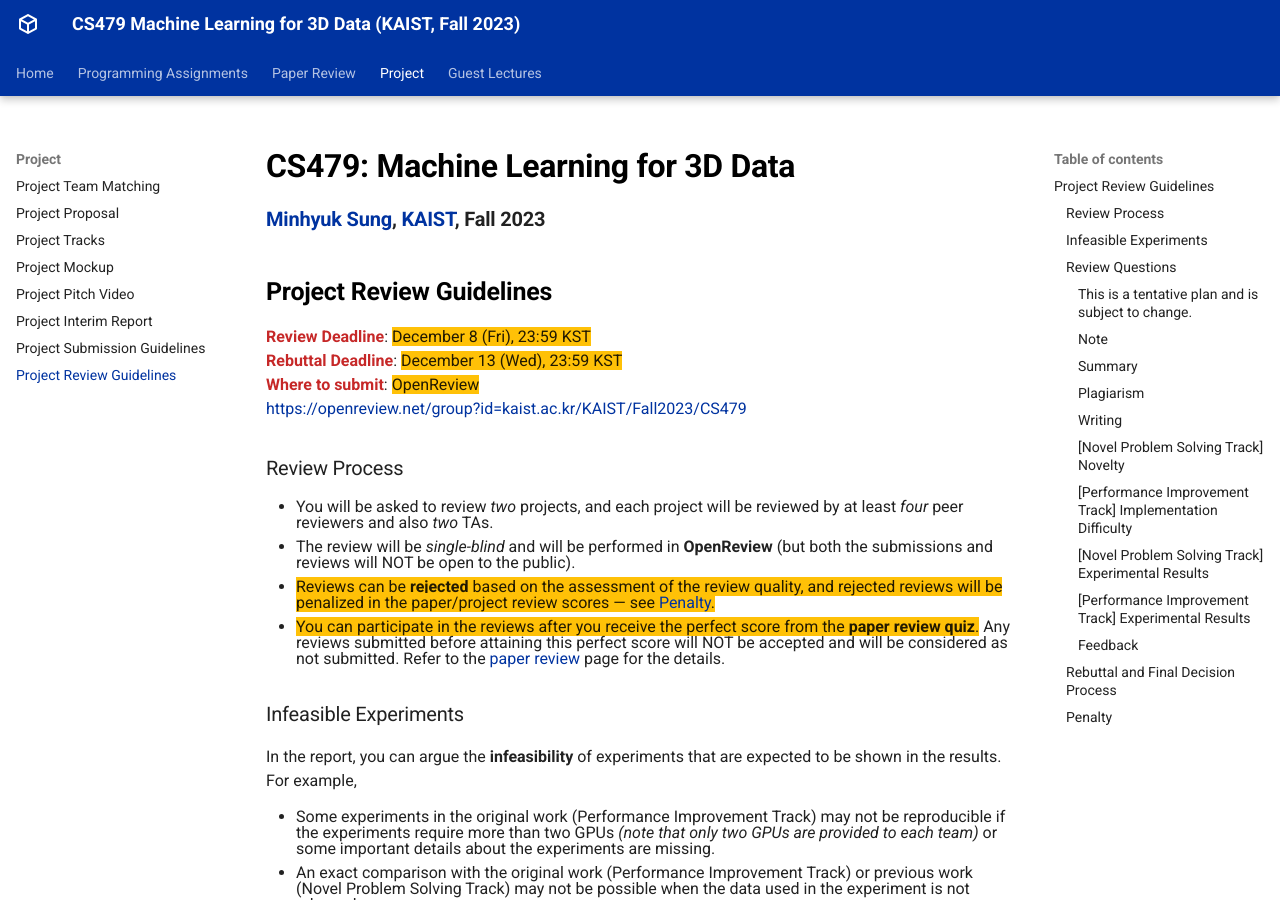
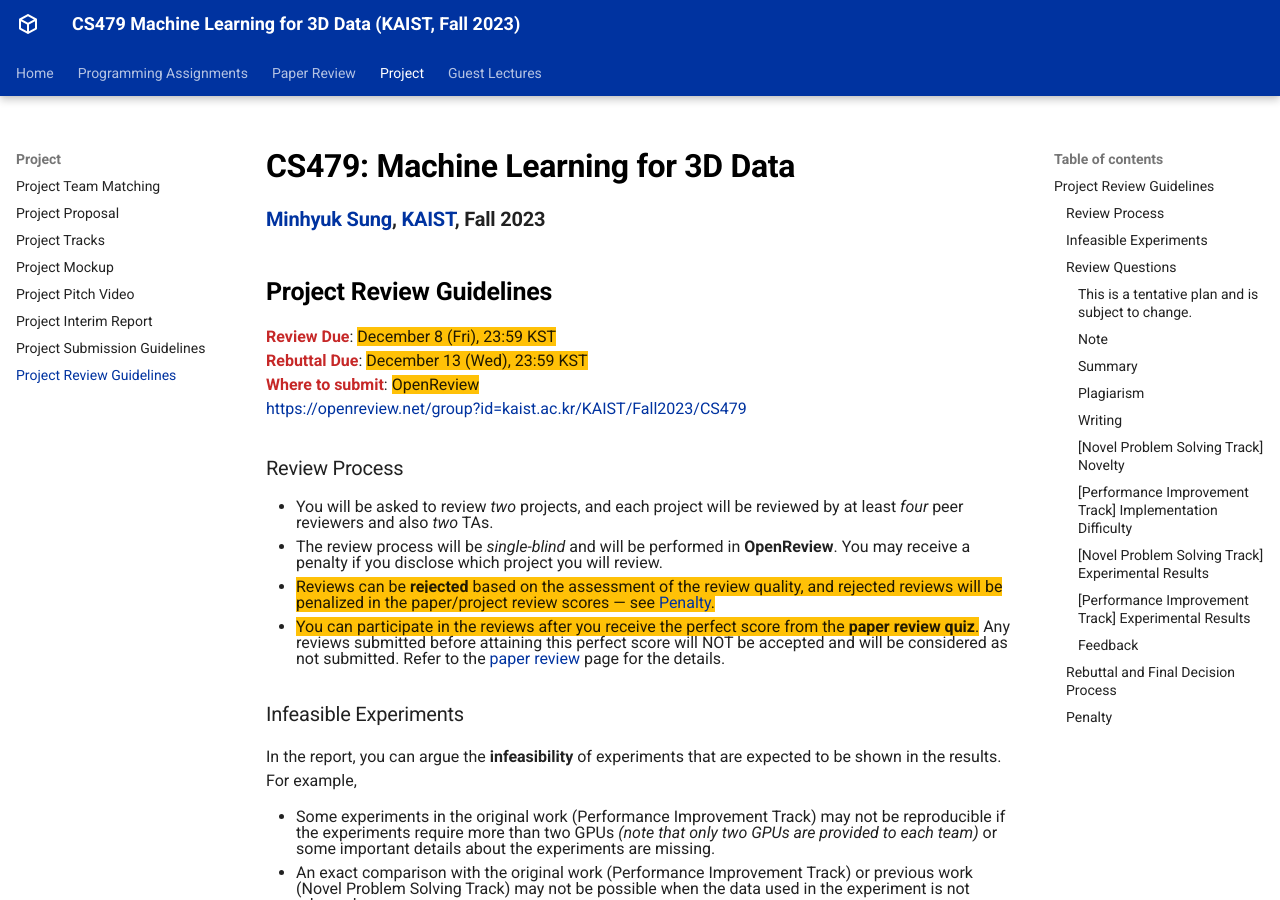
Before and after one commit to mhsung/kaist-cs479-fall-2023, an MkDocs documentation site: the page built from docs/project-review-guidelines.md, in a window 1280 px wide and 900 px high. Built offline with MkDocs 1.6.1 and Material for MkDocs 9.7.7, drawn with Linux system fonts in a browser that asks for light colours.

Commit message:
Updated.

```diff
--- a/docs/project-review-guidelines.md
+++ b/docs/project-review-guidelines.md
@@ -9,8 +9,8 @@
 
 <!-- (Last updated: May 29, 2022. Subject to change.) -->
 
-^^Review Deadline^^: ==December 8 (Fri), 23:59 KST==
-^^Rebuttal Deadline^^: ==December 13 (Wed), 23:59 KST==
+^^Review Due^^: ==December 8 (Fri), 23:59 KST==
+^^Rebuttal Due^^: ==December 13 (Wed), 23:59 KST==
 ^^Where to submit^^: ==OpenReview==
 [https://openreview.net/group?id=kaist.ac.kr/KAIST/Fall2023/CS479](https://openreview.net/group?id=kaist.ac.kr/KAIST/Fall2023/CS479){:target="_blank"}
 
@@ -18,7 +18,7 @@
 ### Review Process
 
 - You will be asked to review *two* projects, and each project will be reviewed by at least *four* peer reviewers and also *two* TAs.
-- The review will be *single-blind* and will be performed in **OpenReview** (but both the submissions and reviews will NOT be open to the public).
+- The review process will be *single-blind* and will be performed in **OpenReview**. You may receive a penalty if you disclose which project you will review.
 - ==Reviews can be **rejected** based on the assessment of the review quality, and rejected reviews will be penalized in the paper/project review scores &mdash; see [Penalty](#penalty).==
 - ==You can participate in the reviews after you receive the perfect score from the **paper review quiz**.== Any reviews submitted before attaining this perfect score will NOT be accepted and will be considered as not submitted. Refer to the [paper review](../paper-review){:target="_blank"} page for the details.
 
```
Also changed, not shown: docs/paper-review.md (+3 -1 lines), docs/project-submission-guidelines.md (+1 -2 lines).
